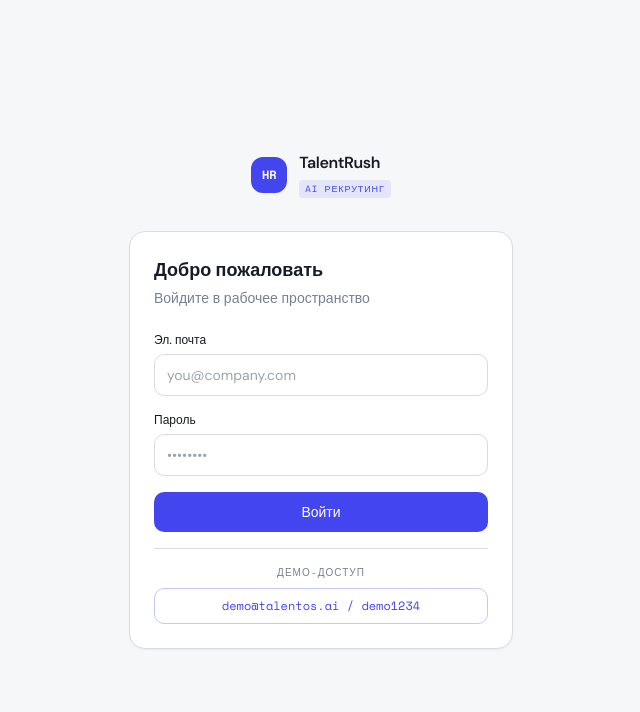
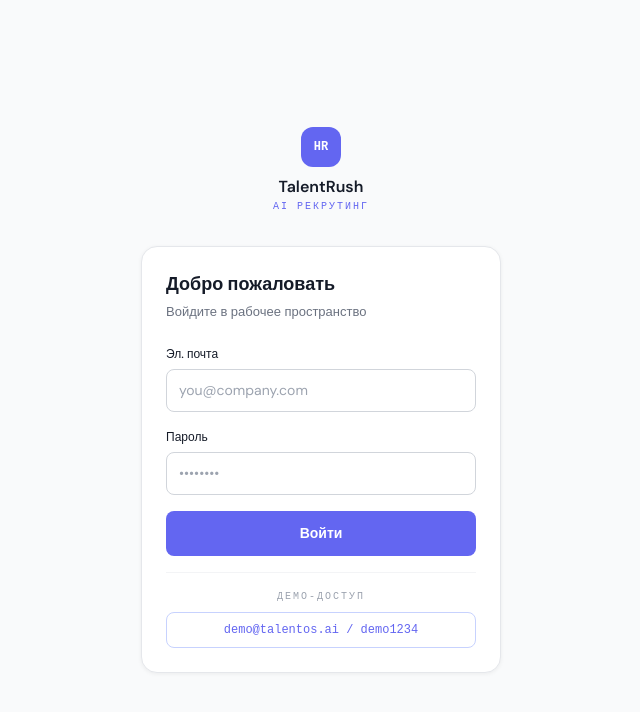
Before and after one commit to ysamalov/talentos, a Next.js app in the folder frontend/: page /login in a window 1280 px wide. Shown: the top 712 px of the page, without its empty margins (319-959 px from the left). Built offline with nearby package versions, Linux system fonts and the light colour scheme.

Commit message:
check errors

```diff
--- a/frontend/src/app/(auth)/login/page.tsx
+++ b/frontend/src/app/(auth)/login/page.tsx
@@ -1,12 +1,7 @@
 "use client";
 import { useState } from "react";
-import { useRouter } from "next/navigation";
-import { authApi } from "@/lib/api";
-import { useAuthStore } from "@/store/auth";
 
 export default function LoginPage() {
-  const router = useRouter();
-  const { setAuth } = useAuthStore();
   const [email, setEmail] = useState("");
   const [password, setPassword] = useState("");
   const [loading, setLoading] = useState(false);
@@ -17,79 +12,92 @@
     setLoading(true);
     setError("");
     try {
-      const res = await authApi.login(email, password);
-      const { access_token } = res.data;
-      // Fetch user info
-      const { default: axios } = await import("axios");
-      const API_URL = process.env.NEXT_PUBLIC_API_URL ?? "";
-      const meRes = await axios.get(`${API_URL}/api/v1/auth/me`, {
+      const form = new URLSearchParams();
+      form.append("username", email);
+      form.append("password", password);
+
+      const res = await fetch("/api/v1/auth/login", {
+        method: "POST",
+        headers: { "Content-Type": "application/x-www-form-urlencoded" },
+        body: form.toString(),
+      });
+
+      if (!res.ok) {
+        setError("Неверный email или пароль");
+        return;
+      }
+
+      const { access_token } = await res.json();
+
+      const meRes = await fetch("/api/v1/auth/me", {
         headers: { Authorization: `Bearer ${access_token}` },
       });
-      setAuth(meRes.data, access_token);
-      router.push("/dashboard");
+      const user = await meRes.json();
+
+      localStorage.setItem("token", access_token);
+      localStorage.setItem("user", JSON.stringify(user));
+
+      window.location.href = "/dashboard";
     } catch {
-      setError("Неверный email или пароль");
+      setError("Ошибка соединения с сервером");
     } finally {
       setLoading(false);
     }
   };
 
-  const fillDemo = () => {
-    setEmail("demo@talentos.ai");
-    setPassword("demo1234");
-  };
-
   return (
-    <div className="min-h-screen flex items-center justify-center bg-[hsl(var(--background))] px-4">
-      <div className="w-full max-w-sm">
-        {/* Logo */}
-        <div className="flex items-center gap-3 mb-8 justify-center">
-          <div className="w-9 h-9 rounded-xl bg-[hsl(var(--primary))] flex items-center justify-center">
-            <span className="font-mono text-xs font-bold text-white">HR</span>
+    <div style={{ minHeight: "100vh", display: "flex", alignItems: "center", justifyContent: "center", background: "#f9fafb", padding: "16px" }}>
+      <div style={{ width: "100%", maxWidth: "360px" }}>
+        <div style={{ textAlign: "center", marginBottom: "32px" }}>
+          <div style={{ width: "40px", height: "40px", borderRadius: "12px", background: "#6366f1", display: "inline-flex", alignItems: "center", justifyContent: "center", marginBottom: "8px" }}>
+            <span style={{ color: "white", fontWeight: "bold", fontSize: "12px", fontFamily: "monospace" }}>HR</span>
           </div>
-          <div>
-            <div className="font-semibold text-base tracking-tight">TalentRush</div>
-            <div className="text-[9px] font-mono bg-[hsl(var(--primary)/0.1)] text-[hsl(var(--primary))] px-1.5 py-0.5 rounded inline-block tracking-widest">AI РЕКРУТИНГ</div>
-          </div>
+          <div style={{ fontWeight: 600, fontSize: "16px" }}>TalentRush</div>
+          <div style={{ fontSize: "10px", color: "#6366f1", fontFamily: "monospace", letterSpacing: "2px" }}>AI РЕКРУТИНГ</div>
         </div>
 
-        <div className="bg-white border border-[hsl(var(--border))] rounded-2xl p-6 shadow-sm">
-          <h1 className="text-lg font-semibold mb-1">Добро пожаловать</h1>
-          <p className="text-sm text-[hsl(var(--muted-foreground))] mb-6">Войдите в рабочее пространство</p>
+        <div style={{ background: "white", border: "1px solid #e5e7eb", borderRadius: "16px", padding: "24px", boxShadow: "0 1px 4px rgba(0,0,0,0.06)" }}>
+          <h1 style={{ fontSize: "18px", fontWeight: 600, marginBottom: "4px" }}>Добро пожаловать</h1>
+          <p style={{ fontSize: "13px", color: "#6b7280", marginBottom: "24px" }}>Войдите в рабочее пространство</p>
 
-          <form onSubmit={handleSubmit} className="space-y-4">
-            <div>
-              <label className="text-xs font-medium text-[hsl(var(--foreground))] block mb-1.5">Эл. почта</label>
+          <form onSubmit={handleSubmit}>
+            <div style={{ marginBottom: "16px" }}>
+              <label style={{ fontSize: "12px", fontWeight: 500, display: "block", marginBottom: "6px" }}>Эл. почта</label>
               <input
-                type="email" value={email} onChange={(e) => setEmail(e.target.value)} required
-                className="w-full border border-[hsl(var(--border))] rounded-lg px-3 py-2.5 text-sm outline-none focus:ring-2 focus:ring-[hsl(var(--primary)/0.3)] focus:border-[hsl(var(--primary))] transition-all"
+                type="email" value={email} onChange={e => setEmail(e.target.value)} required
                 placeholder="you@company.com"
+                style={{ width: "100%", border: "1px solid #d1d5db", borderRadius: "8px", padding: "10px 12px", fontSize: "14px", outline: "none", boxSizing: "border-box" }}
               />
             </div>
-            <div>
-              <label className="text-xs font-medium text-[hsl(var(--foreground))] block mb-1.5">Пароль</label>
+            <div style={{ marginBottom: "16px" }}>
+              <label style={{ fontSize: "12px", fontWeight: 500, display: "block", marginBottom: "6px" }}>Пароль</label>
               <input
-                type="password" value={password} onChange={(e) => setPassword(e.target.value)} required
-                className="w-full border border-[hsl(var(--border))] rounded-lg px-3 py-2.5 text-sm outline-none focus:ring-2 focus:ring-[hsl(var(--primary)/0.3)] focus:border-[hsl(var(--primary))] transition-all"
+                type="password" value={password} onChange={e => setPassword(e.target.value)} required
                 placeholder="••••••••"
+                style={{ width: "100%", border: "1px solid #d1d5db", borderRadius: "8px", padding: "10px 12px", fontSize: "14px", outline: "none", boxSizing: "border-box" }}
               />
             </div>
 
             {error && (
-              <div className="text-xs text-red-600 bg-red-50 border border-red-200 rounded-lg px-3 py-2">{error}</div>
+              <div style={{ background: "#fef2f2", border: "1px solid #fecaca", borderRadius: "8px", padding: "8px 12px", fontSize: "12px", color: "#dc2626", marginBottom: "12px" }}>
+                {error}
+              </div>
             )}
 
             <button
               type="submit" disabled={loading}
-              className="w-full bg-[hsl(var(--primary))] text-white rounded-lg py-2.5 text-sm font-medium hover:opacity-90 transition-opacity disabled:opacity-60"
+              style={{ width: "100%", background: loading ? "#a5b4fc" : "#6366f1", color: "white", border: "none", borderRadius: "8px", padding: "12px", fontSize: "14px", fontWeight: 600, cursor: loading ? "not-allowed" : "pointer" }}
             >
               {loading ? "Вход..." : "Войти"}
             </button>
           </form>
 
-          <div className="mt-4 pt-4 border-t border-[hsl(var(--border))]">
-            <div className="text-[10px] font-mono text-[hsl(var(--muted-foreground))] text-center mb-2 uppercase tracking-widest">Демо-доступ</div>
-            <button onClick={fillDemo} className="w-full text-xs text-[hsl(var(--primary))] border border-[hsl(var(--primary)/0.3)] rounded-lg py-2 hover:bg-[hsl(var(--primary)/0.05)] transition-colors font-mono">
+          <div style={{ marginTop: "16px", paddingTop: "16px", borderTop: "1px solid #f3f4f6" }}>
+            <div style={{ fontSize: "10px", fontFamily: "monospace", color: "#9ca3af", textAlign: "center", marginBottom: "8px", letterSpacing: "2px", textTransform: "uppercase" }}>Демо-доступ</div>
+            <button
+              onClick={() => { setEmail("demo@talentos.ai"); setPassword("demo1234"); }}
+              style={{ width: "100%", background: "transparent", border: "1px solid #c7d2fe", borderRadius: "8px", padding: "8px", fontSize: "12px", color: "#6366f1", cursor: "pointer", fontFamily: "monospace" }}
+            >
               demo@talentos.ai / demo1234
             </button>
           </div>
--- a/frontend/src/components/layout/AppShell.tsx
+++ b/frontend/src/components/layout/AppShell.tsx
@@ -116,19 +116,33 @@
 
   useEffect(() => {
     const storedToken = localStorage.getItem("token");
+    const storedUser = localStorage.getItem("user");
     if (!storedToken) {
       router.replace("/login");
       return;
     }
     if (user) { setChecking(false); return; }
+    // Try stored user first (fast path)
+    const storedUserRaw = localStorage.getItem("user");
+    if (storedUserRaw) {
+      try {
+        const storedUser = JSON.parse(storedUserRaw);
+        setAuth(storedUser, storedToken);
+        setChecking(false);
+        return;
+      } catch {}
+    }
     // Validate token by fetching /me
-    authApi.me()
-      .then((res) => {
-        setAuth(res.data, storedToken);
+    fetch("/api/v1/auth/me", { headers: { Authorization: `Bearer ${storedToken}` } })
+      .then(r => { if (!r.ok) throw new Error("unauth"); return r.json(); })
+      .then((userData) => {
+        localStorage.setItem("user", JSON.stringify(userData));
+        setAuth(userData, storedToken);
         setChecking(false);
       })
       .catch(() => {
         localStorage.removeItem("token");
+        localStorage.removeItem("user");
         router.replace("/login");
       });
   }, []);
```
